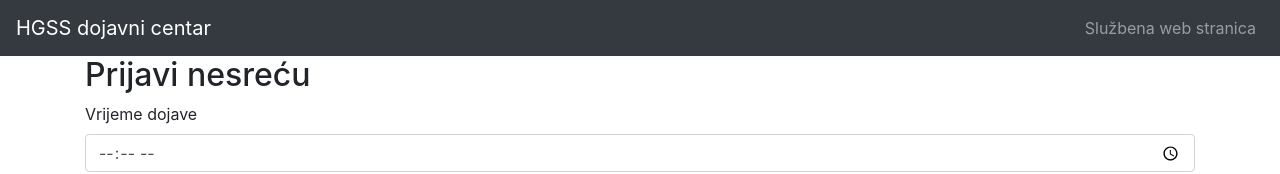
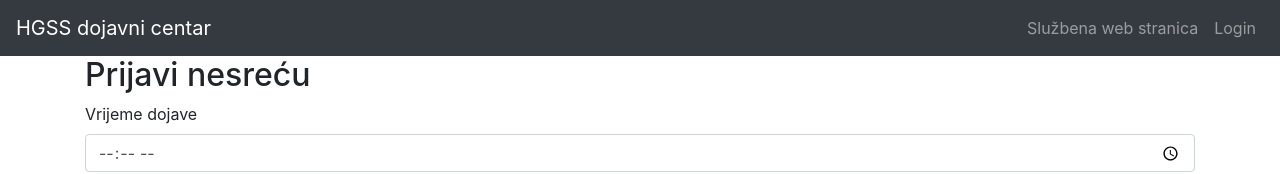
Before and after one commit to mattea95/hgss, a React (Create React App) app: page /dojava/new in a window 1280 px wide. Shown: the top 174 px of the page. Built offline with nearby package versions, Linux system fonts and the light colour scheme.

Commit message:
dodavanje login gumba

```diff
--- a/src/components/AppNavbar.js
+++ b/src/components/AppNavbar.js
@@ -25,6 +25,10 @@ export default class AppNavbar extends Component {
             <NavLink
               href="http://www.hgss.hr/">Službena web stranica</NavLink>
           </NavItem>
+          <NavItem>
+            <NavLink
+              href="/dojava">Login</NavLink>
+          </NavItem>
         </Nav>
       </Collapse>
     </Navbar>;
```
